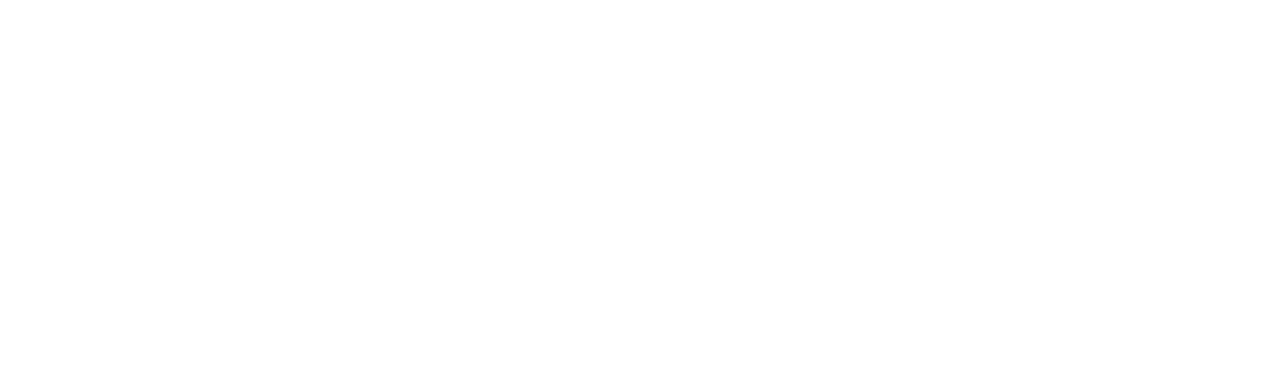
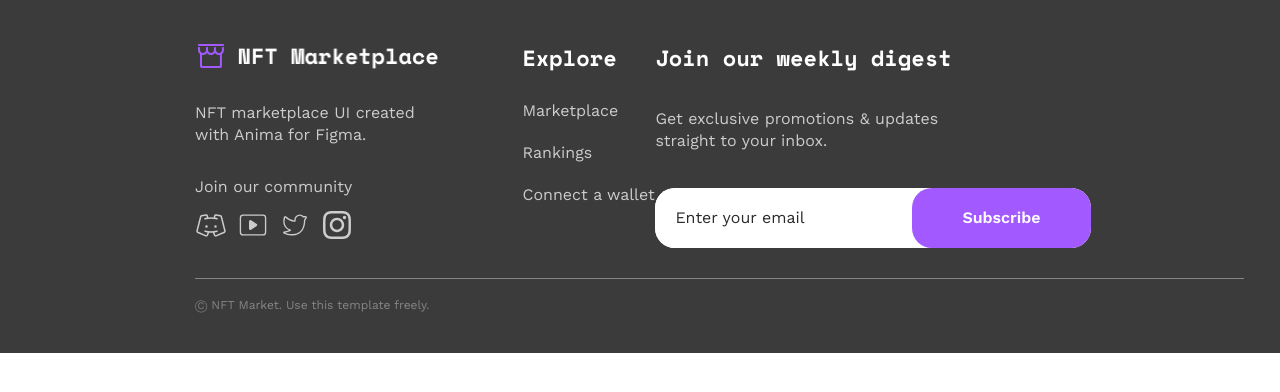
Before and after one commit to Belal-Alharash/NFT-Market, a React (Vite) app: page / in a window 1280 px wide. Shown: the top 392 px of the page. Built offline with nearby package versions, Linux system fonts and the light colour scheme.

Commit message:
final without responsive

```diff
--- a/src/App.jsx
+++ b/src/App.jsx
@@ -1,9 +1,11 @@
 import React from 'react'
 import './App.css'
+import Footer from './components/Footer/Footer'
 
 export default function App() {
   return (
     <>
+      <Footer/>
     </>
   )
 }
--- a/src/components/EmailInput/EmailInput.css
+++ b/src/components/EmailInput/EmailInput.css
@@ -40,7 +40,7 @@
   }
 }
 
-@media (max-width: 450px) {
+@media (max-width:375px) {
   .hn-email-input {
     display: block;
     background-color: transparent;
--- a/src/components/Footer/Footer.css
+++ b/src/components/Footer/Footer.css
@@ -0,0 +1,143 @@
+.mh-footer {
+  background-color: var(--bg-second-color);
+  padding: 40px 195px;
+  width: 100%;
+  display: flex;
+  flex-direction: column;
+  gap: 30px;
+  .mh-footer-part1 {
+    display: flex;
+    justify-content: space-between;
+    .mh-footer-part1-1 {
+      width: 327.41px;
+      padding-right: 84px;
+      display: flex;
+      flex-direction: column;
+      gap: 30px;
+      .mh-img-part1-1{
+        width: 243.41px;
+      }
+      .mh-p-part1-1 {
+        width: 238px;
+        height: 44px;
+        font-family: var(--work-sans);
+        font-weight: 400;
+        font-size: 16px;
+        line-height: 22.4px;
+        color: var(--light-gray);
+        margin: 0;
+      }
+      div {
+        display: flex;
+        flex-direction: column;
+        gap: 15px;
+        .mh-span-part1-1 {
+          width: 238px;
+          height: 18px;
+          font-family: var(--work-sans);
+          font-weight: 400;
+          font-size: 16px;
+          line-height: 22.4px;
+          color: var(--light-gray);
+          margin: 0;
+        }
+        .mh-ul-part1-1 {
+          display: flex;
+          gap: 10px;
+          padding: 0;
+          margin: 0;
+          .mh-li-part1-1{
+            margin: 0;
+            .mh-a-part1-1{
+              color: var(--light-gray);
+              width: 32px;
+              height: 32px;
+            }
+          }
+        }
+      }}
+    .mh-footer-part1-2{
+        width: 240px;
+        display: flex;
+        flex-direction: column;
+        gap: 25px;
+            .mh-h5-part1-2{
+                width: 95px;
+                height: 35px;
+                font-family: var(--space-mono);
+                font-weight: 700;
+                font-size: 22px;
+                line-height: 35.2px;
+                color: var(--primary-text-color);
+                margin: 0;
+            }
+            .mh-ul-part1-2{
+                display: flex;
+                flex-direction: column;
+                gap: 20px;
+                padding: 0;
+                margin: 0;
+                    .mh-li-part1-2{
+                        font-family: var(--work-sans);
+                        font-weight: 400;
+                        font-size: 16px;
+                        line-height: 22.4px;
+                        color: var(--light-gray);
+                        height: 22px;
+                    }
+                    .mh-Marketplace{
+                        width:96px;
+                    }
+                    .mh-Rankings{
+                        width:70px;
+                    }
+                    .mh-ConnectAWallet{
+                        width: 133px;
+                    }
+            }
+    }
+    .mh-footer-part1-3{
+        display: flex;
+        flex-direction: column;
+        gap: 25px;
+            .mh-h5-part1-3{
+                width: 297px;
+                height: 35px;
+                font-family: var(--space-mono);
+                font-weight: 700;
+                font-size: 22px;
+                line-height: 35.2px;
+                color: var(--primary-text-color);
+            }
+            .mh-div-part1-3{
+                display: flex;
+                flex-direction: column;
+                gap: 20px;
+                    .mh-p-part1-3{
+                        width: 330px;
+                        height: 44px;
+                        font-family: var(--work-sans);
+                        font-weight: 400;
+                        font-size: 16px;
+                        line-height: 22.4px;
+                        color: var(--light-gray);
+                    }
+            }
+    }
+  }
+  .mh-footer-part2 {
+    display: flex;
+    flex-direction: column;
+    gap: 20px;
+    width: 1049.41px;
+    border-top: 1px var(--secondary-text-color) solid;
+        .mh-p-part2 {
+        color: var(--secondary-text-color);
+        font-family: var(--work-sans);
+        font-weight: 400;
+        font-size: 12px;
+        line-height: 13.2px;
+        margin: 0;
+        }
+  }
+}
--- a/src/components/Footer/Footer.jsx
+++ b/src/components/Footer/Footer.jsx
@@ -1,39 +1,69 @@
 import React from 'react'
 import './Footer.css'
-import emailInput from '../EmailInput/EmailInput'
+import EmailInput from '../EmailInput/EmailInput'
+import logo from '../../../public/Images/nav/Logo.png'
+import { PiDiscordLogoLight } from "react-icons/pi";
+import { CiYoutube , CiTwitter } from "react-icons/ci";
+import { FaInstagram } from "react-icons/fa";
+
 
 export default function Footer() {
   return (
-    <>
-    <div>
-      <div>
-        <h2></h2>
-        <p></p>
-        <p>
-          <ul>
-            <li></li>
-            <li></li>
-            <li></li>
-            <li></li>
+    <div className='mh-footer'>
+      <div className='mh-footer-part1'>
+        <div className='mh-footer-part1-1'>
+          <img className='mh-img-part1-1' src={logo}  alt="logo" />
+          <p className='mh-p-part1-1'>NFT marketplace UI created with Anima for Figma.</p>
+          <div>
+            <span className='mh-span-part1-1'>Join our community</span>
+            <ul className='mh-ul-part1-1'>
+              <li className='mh-li-part1-1'>
+                <a href="https://discord.com/invite/eQxkYTNxSp">
+                  <PiDiscordLogoLight className='mh-a-part1-1' />
+                </a>
+              </li>
+              <li className='mh-li-part1-1'>
+                <a href="https://www.youtube.com/channel/UCXqr0Ca-b73rU9zcpSBJ5cw">
+                  <CiYoutube className='mh-a-part1-1' />
+                </a>
+              </li>
+              <li className='mh-li-part1-1'>
+                <a href="https://twitter.com/animaapp?lang=en">
+                  <CiTwitter className='mh-a-part1-1' />
+                </a>
+              </li>
+              <li className='mh-li-part1-1'>
+                <a href="https://www.instagram.com/animaapp/?hl=en">
+                  <FaInstagram className='mh-a-part1-1' />
+                </a>
+              </li>
+            </ul>
+          </div>
+        </div>
+        <div className='mh-footer-part1-2'>
+          <h5 className='mh-h5-part1-2'>Explore</h5>
+          <ul className='mh-ul-part1-2'>
+            <li className='mh-li-part1-2 mh-Marketplace'>Marketplace</li>
+            <li className='mh-li-part1-2 mh-Rankings'>Rankings</li>
+            <li className='mh-li-part1-2 mh-ConnectAWallet'>Connect a wallet</li>
           </ul>
-        </p>
+        </div>
+        <div className='mh-footer-part1-3'>
+          <h5 className='mh-h5-part1-3'>Join our weekly digest</h5>
+          <div className='mh-div-part1-3'>
+            <p className='mh-p-part1-3'>Get exclusive promotions & updates straight to your inbox.</p>
+            <EmailInput
+              hnPlaceholder="Enter your email"
+              hnShowIcon={false}
+              hnShowIconSmallScreen={true}
+            />
+          </div>
+        </div>
       </div>
-
-      <div>
-        <h5></h5>
-        <ul>
-          <li></li>
-          <li></li>
-          <li></li>
-        </ul>
-      </div>
-      <div>
-        <h5></h5>
-        <p></p>
-        <emailInput/>
+      <div className='mh-footer-part2'>
+        <div></div>
+        <p className='mh-p-part2'>Ⓒ NFT Market. Use this template freely.</p>
       </div>
     </div>
-    <p></p>
-    </>
   )
 }
```
